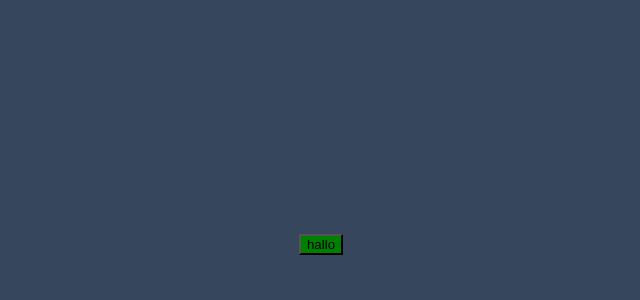
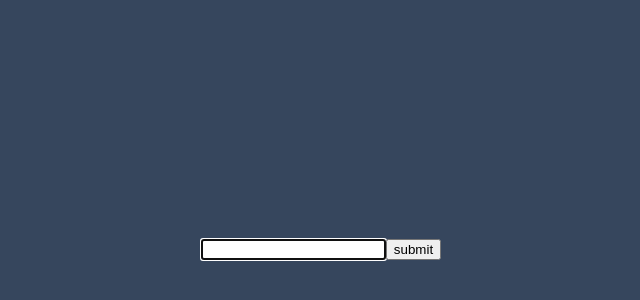
Before and after one commit to cyberlytics/Graphvio, a React (Create React App) app in the folder src/images/frontend/: page / in a window 1280 px wide. Shown: the part 156-456 px from the top of the page, without its empty margins (319-959 px from the left). Built offline with nearby package versions, Linux system fonts and the light colour scheme.

Commit message:
#9 Eingabefeld und Liste
Former-commit-id: c1f9042fd5879c5dea399b90c3c05e0615364b81

```diff
--- a/src/images/frontend/src/App.js
+++ b/src/images/frontend/src/App.js
@@ -1,10 +1,11 @@
 import React from 'react';
 import './App.css';
-import Button from './components/Button'
+import SearchForm from './components/SearchForm';
+
+import Textbox from './components/SearchForm'
 class App extends React.Component {
     constructor(props) {
       super(props);
-
       this.backendUrl = process.env.BACKEND_SERVER
 
       this.form = React.createRef();
@@ -16,14 +17,10 @@ render() {
     let b = 3
     let c = a + b
 
-    const func = () => {
-      console.log('click')
-    }
-
-    let content = (
+        let content = (
       <div className="App">
         <header className="App-header">
-          <Button color='green' text='hallo' onClick={func}/>
+          <SearchForm/>
         </header>
       </div>
     );
--- /dev/null
+++ b/src/images/frontend/src/components/Base/List.js
@@ -0,0 +1,36 @@
+import React from 'react';
+
+import PropTypes from 'prop-types'
+
+
+class List extends React.Component
+{
+    constructor(props)
+    {
+        super(props);
+        this.state = {
+            items: this.props.items
+        }
+    }
+
+    updateItems(items){
+        this.setState({items: items});
+    }
+    render()
+    {
+        if(this.state.items.length === 0)
+        {
+            return null;
+        }
+
+        return (
+            <ul>
+                {this.state.items.map((item, index) =>
+                    <li key={index}>{item}</li>
+                )}
+            </ul>
+        )
+    }
+}
+
+export default List
--- /dev/null
+++ b/src/images/frontend/src/components/Base/Textbox.js
@@ -0,0 +1,49 @@
+import React from 'react';
+
+import PropTypes from 'prop-types'
+
+
+class Textbox extends React.Component
+{
+    constructor(props)
+    {
+        super(props);
+        this.state = {
+            value: props.value
+        };
+    }
+
+    componentDidMount()
+    {
+        this.textbox.focus();
+    }
+
+    handleChange(event)
+    {
+        this.setState({
+            value: event.target.value
+        });
+    }
+
+    handleKeyUp(event)
+    {
+        if (event.keyCode === 13)
+        {
+            //this.props.onEnter(this.state.value);
+        }
+    }
+
+    render()
+    {
+        return (
+            <input
+                type="text"
+                ref={(input) => { this.textbox = input; }}
+                value={this.state.value}
+                onChange={this.handleChange.bind(this)}
+                onKeyUp={this.handleKeyUp.bind(this)}
+            />
+        );
+    }
+}
+export default Textbox
--- /dev/null
+++ b/src/images/frontend/src/components/SearchForm.js
@@ -0,0 +1,48 @@
+import React from 'react';
+
+import Textbox from './Base/Textbox'
+import List from './Base/List'
+import Button from './Base/Button'
+
+class SearchForm extends React.Component {
+    constructor(props) {
+        super(props);
+        this.state = {
+            searchText: '',
+        };
+
+        this.textbox = null;
+        this.list = null;
+        this.movies = [];
+    }
+
+    handleSubmit(e) {
+        e.preventDefault();
+    }
+
+    searchFunction = () => {
+        console.log(this.textbox.state.value);
+        //TODO Backend call
+        this.movies = ["Lord of the Rings","The Matrix","Harry Potter"]
+        this.list.updateItems(this.movies);
+    }
+
+    render() {
+        return (
+        <form onSubmit={this.handleSubmit}>
+            <Textbox
+            ref={t => this.textbox = t }
+            label="Search"
+            name="searchText"
+            value={this.state.searchText}
+            onEnter = {this.searchFunction}
+            />
+            <Button text="submit" onClick={this.searchFunction}>Search</Button>
+        <div>
+            <List ref={l => this.list = l}  items = {this.movies}/>
+        </div>
+        </form>
+        );
+    }
+}
+export default SearchForm
```
Also changed, not shown: src/images/frontend/src/components/Base/Button.js (renamed from src/images/frontend/src/components/Button.js).
